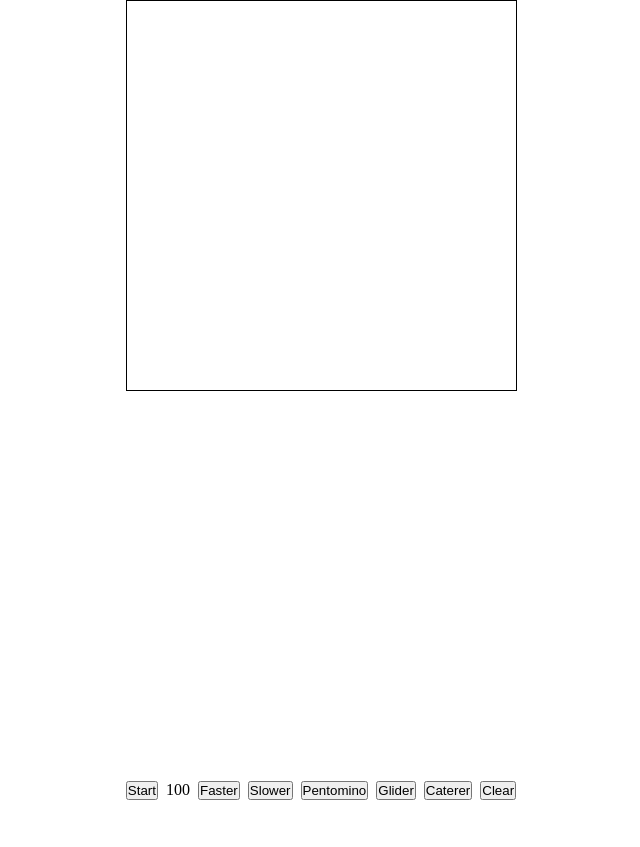
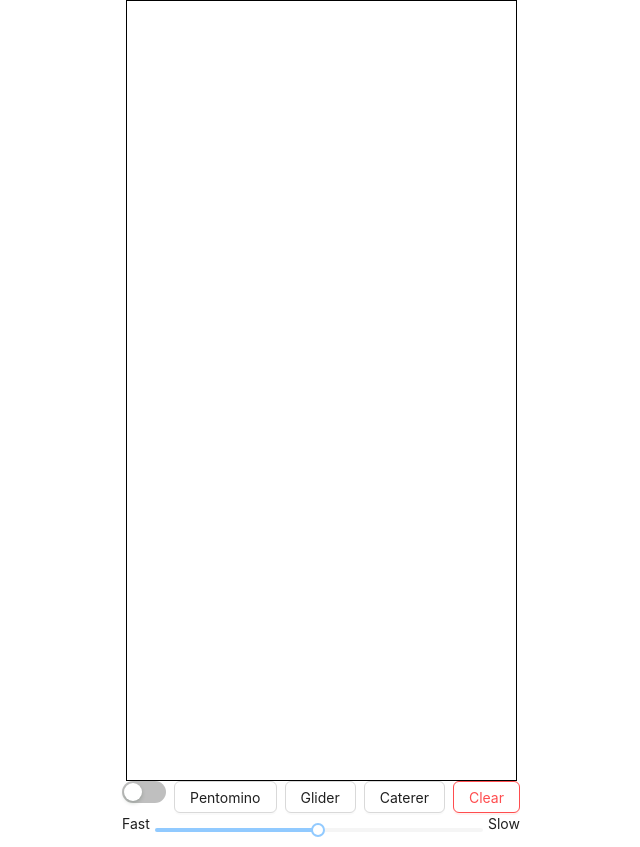
Before and after one commit to ltornyi/game-of-life-nextjs, a Next.js app: page / in a window 1280 px wide. Shown: the whole page, without its empty margins (319-959 px from the left). Before the commit the page ends 800 px from the top, so only its background shows below. Built offline with nearby package versions, Linux system fonts and the light colour scheme.

Commit message:
ant components

```diff
--- a/app/_components/ControlPanel.tsx
+++ b/app/_components/ControlPanel.tsx
@@ -1,6 +1,7 @@
-import { Flex } from "antd"
+import { Button, Flex, Slider, Switch, Typography } from "antd"
 
 import { WellKnownPattern } from "../_utils/pattern-constructors"
+import styles from './controlpanel.module.css'
 
 interface ControlPanelProps {
   updateFrequencyMin: number,
@@ -13,28 +14,26 @@ interface ControlPanelProps {
   toggleRunning: () => void
 }
 export const ControlPanel = (props: ControlPanelProps) => {
-  const faster = () => {
-    if (props.updateFrequency > props.updateFrequencyMin) {
-      props.updateFrequencyChange(props.updateFrequency-1)
-    }
-  }
-
-  const slower = () => {
-    if (props.updateFrequency < props.updateFrequencyMax) {
-      props.updateFrequencyChange(props.updateFrequency+1)
-    }
-  }
-
   return (
-    <Flex gap="small">
-      <button onClick={props.toggleRunning} >{props.running ? 'Pause': 'Start'}</button>
-      <span>{props.updateFrequency}</span>
-      <button onClick={faster} >Faster</button>
-      <button onClick={slower} >Slower</button>
-      <button onClick={() => props.initWellKnownPattern(WellKnownPattern.Pentomino)} >Pentomino</button>
-      <button onClick={() => props.initWellKnownPattern(WellKnownPattern.Glider)} >Glider</button>
-      <button onClick={() => props.initWellKnownPattern(WellKnownPattern.Caterer)} >Caterer</button>
-      <button onClick={props.clearHandler} >Clear</button>
+    <Flex vertical>
+      <Flex gap="small">
+        <Switch checked={props.running} onChange={props.toggleRunning}/>
+        <Button onClick={() => props.initWellKnownPattern(WellKnownPattern.Pentomino)} >Pentomino</Button>
+        <Button onClick={() => props.initWellKnownPattern(WellKnownPattern.Glider)} >Glider</Button>
+        <Button onClick={() => props.initWellKnownPattern(WellKnownPattern.Caterer)} >Caterer</Button>
+        <Button danger onClick={props.clearHandler} >Clear</Button>
+      </Flex>
+      <Flex>
+        <Typography.Text>Fast</Typography.Text>
+        <Slider
+          min={props.updateFrequencyMin}
+          max={props.updateFrequencyMax}
+          value={props.updateFrequency}
+          onChange={(value) => props.updateFrequencyChange(value)}
+          className={styles.slider}
+        />
+        <Typography.Text>Slow</Typography.Text>
+      </Flex>
     </Flex>
   )
 }
--- /dev/null
+++ b/app/_components/controlpanel.module.css
@@ -0,0 +1,3 @@
+.slider {
+  flex: 1 1 auto;
+}
--- a/app/page.tsx
+++ b/app/page.tsx
@@ -9,7 +9,7 @@ import { WellKnownPattern, wellKnownHandlers } from './_utils/pattern-constructo
 import { ControlPanel } from './_components/ControlPanel';
 
 export default function Home() {
-  const sizeX = 30;
+  const sizeX = 60;
   const sizeY = 30;
 
   const [grid, setGrid] = useState(createEmptyGrid(sizeX,sizeY));
```
